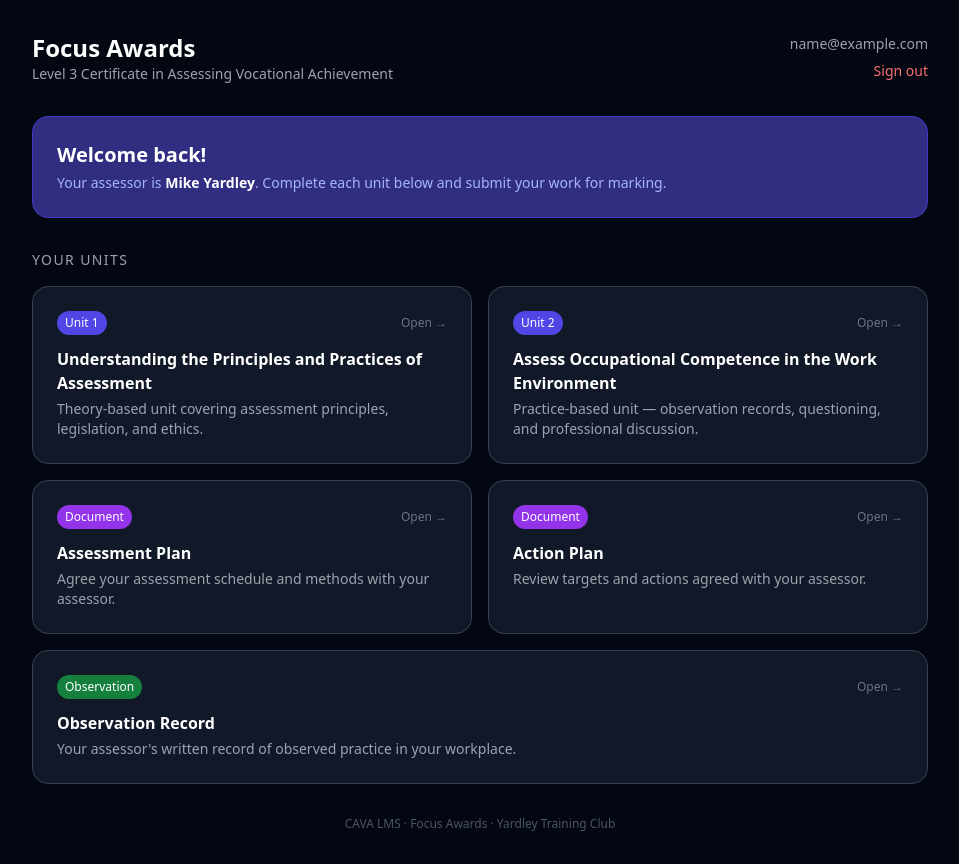
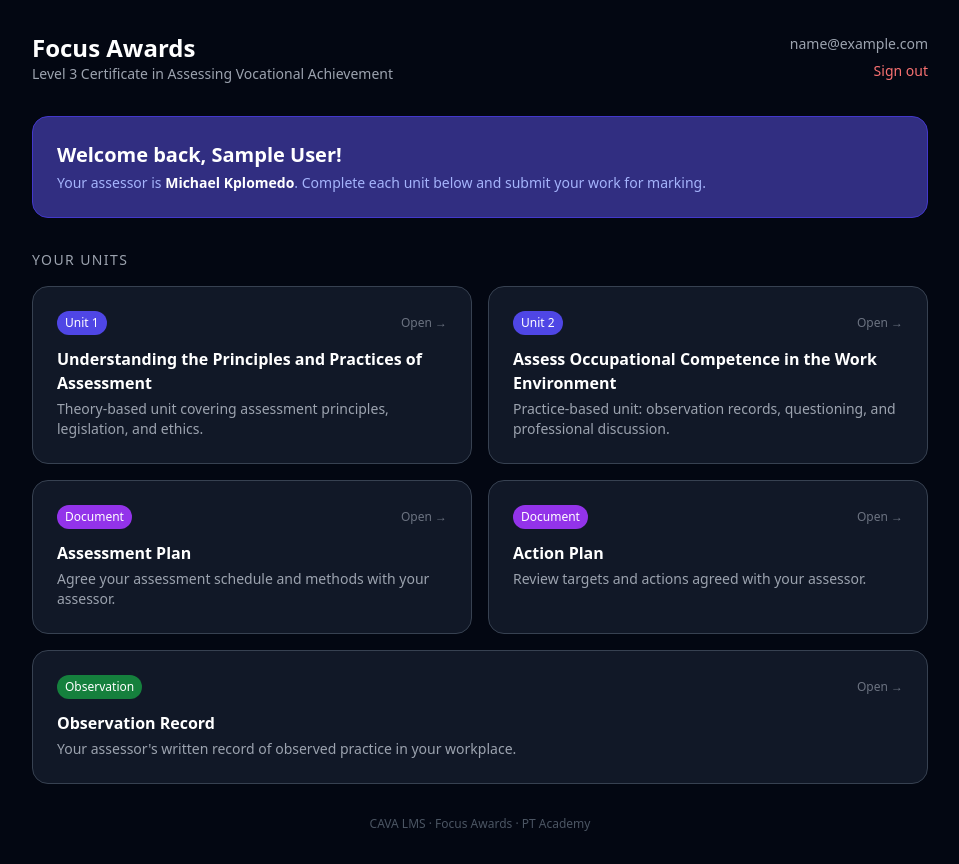
Before and after one commit to YTC107/CAVA-LMS, a plain HTML site: page index.html in a window 1280 px wide. Shown: the whole page, without its empty margins (160-1119 px from the left). Drawn offline with nearby package versions, Linux system fonts and the light colour scheme; sample sign-in values are in the browser's storage.

Commit message:
Enhance welcome message with user's name
Updated welcome message to include user's name if available.

```diff
--- a/index.html
+++ b/index.html
@@ -24,8 +24,8 @@
 
     <!-- Welcome Banner -->
     <div class="bg-indigo-900 border border-indigo-700 rounded-2xl p-6 mb-8">
-      <h2 class="text-xl font-semibold mb-1">Welcome back!</h2>
-      <p class="text-indigo-300 text-sm">Your assessor is <strong class="text-white">Mike Yardley</strong>. Complete each unit below and submit your work for marking.</p>
+      <h2 class="text-xl font-semibold mb-1" id="welcome-heading">Welcome back!</h2>
+      <p class="text-indigo-300 text-sm">Your assessor is <strong class="text-white">Michael Kplomedo</strong>. Complete each unit below and submit your work for marking.</p>
     </div>
 
     <!-- Units Grid -->
@@ -47,7 +47,7 @@
           <span class="text-xs text-gray-500 group-hover:text-gray-300 transition">Open →</span>
         </div>
         <h4 class="font-semibold text-white mb-1">Assess Occupational Competence in the Work Environment</h4>
-        <p class="text-gray-400 text-sm">Practice-based unit — observation records, questioning, and professional discussion.</p>
+        <p class="text-gray-400 text-sm">Practice-based unit: observation records, questioning, and professional discussion.</p>
       </a>
 
       <a href="assessment-plan.html" class="block bg-gray-900 hover:bg-gray-800 border border-gray-700 rounded-2xl p-6 transition group">
@@ -79,7 +79,7 @@
 
     </div>
 
-    <p class="text-center text-gray-600 text-xs">CAVA LMS · Focus Awards · Yardley Training Club</p>
+    <p class="text-center text-gray-600 text-xs">CAVA LMS · Focus Awards · PT Academy</p>
   </div>
 
   <script>
@@ -91,6 +91,12 @@
     } else {
       const user = JSON.parse(userRaw);
       document.getElementById('user-email').textContent = user.email || 'Learner';
+
+      // Display learner's name in welcome heading if available
+      const name = user.full_name || user.name || user.email || null;
+      if (name) {
+        document.getElementById('welcome-heading').textContent = 'Welcome back, ' + name + '!';
+      }
     }
 
     function logout() {
```
